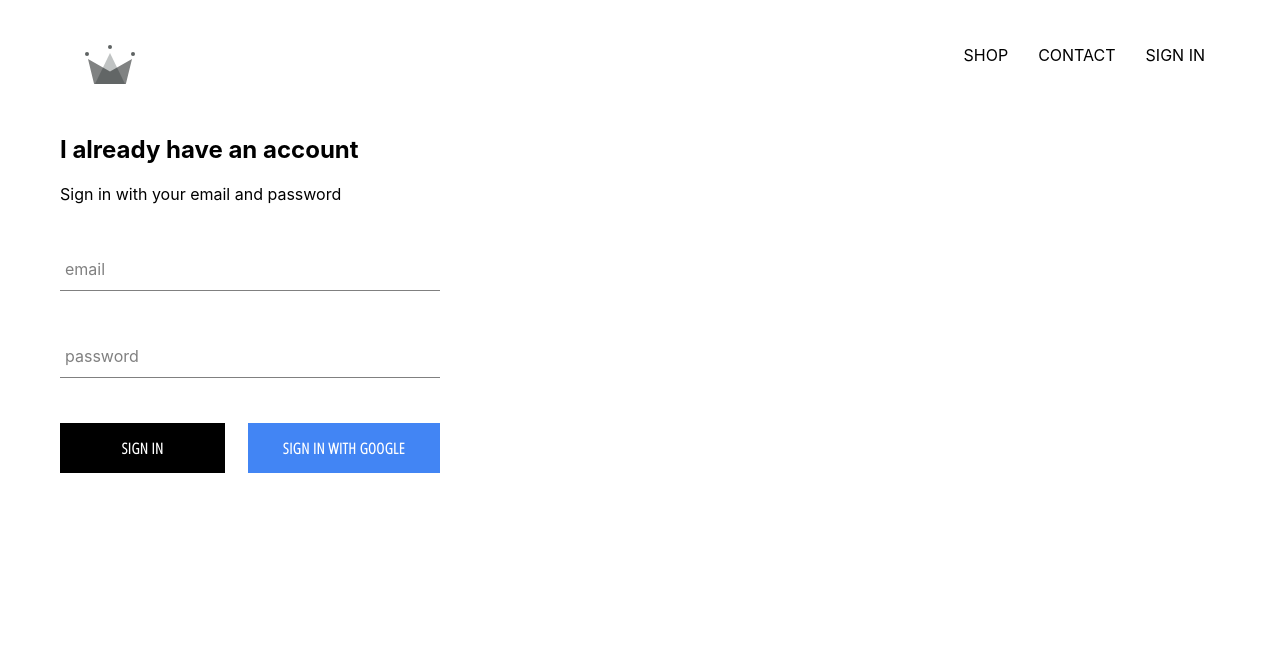
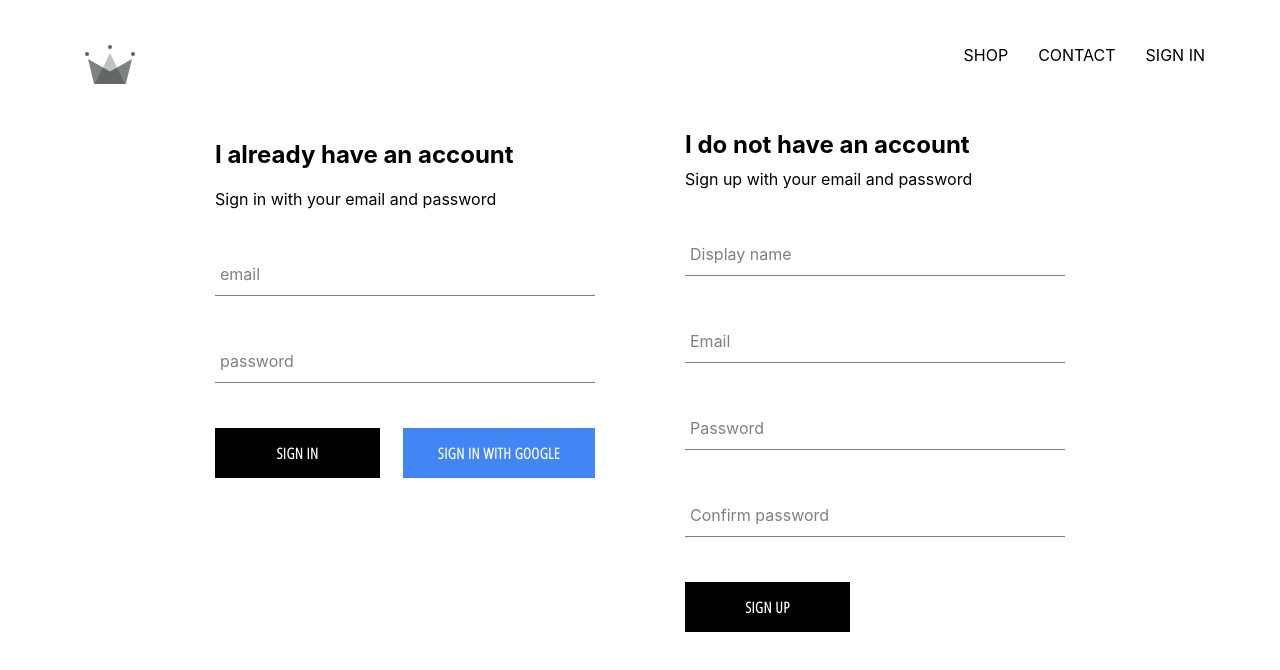
Before and after one commit to costeira95/crwn-clothing, a React (Create React App) app: page /signin in a window 1280 px wide. Shown: the top 670 px of the page. Built offline with nearby package versions, Linux system fonts and the light colour scheme; no server answers.

Commit message:
implemented firebase utils, included ability to store authenticated users into firestore database

```diff
--- a/src/App.js
+++ b/src/App.js
@@ -7,7 +7,7 @@
 import ShopPage from "./pages/shop/shop.component";
 import Header from "./components/header/header.component";
 import SignInAndSignUpPage from "./pages/sign-in-and-sign-up/sign-in-and-sign-up.component";
-import { auth } from "./firebase/firebase.utils";
+import { auth, createUserProfileDocument } from "./firebase/firebase.utils";
 
 class App extends React.Component {
   constructor() {
@@ -21,8 +21,21 @@
   unsubscribeFromAuth = null;
 
   componentDidMount() {
-    this.unsubscribeFromAuth =  auth.onAuthStateChanged(user => {
-      this.setState({ currentUser: user });
+    this.unsubscribeFromAuth =  auth.onAuthStateChanged(async userAuth => {
+      if(userAuth) {
+        const userRef = await createUserProfileDocument(userAuth);
+
+        userRef.onSnapshot(snapShot => {
+          this.setState({
+            currentUser: {
+              id: snapShot.id,
+              ...snapShot.data()
+            }
+          });
+        });
+      } else {
+        this.setState({ currentUser: userAuth });
+      }
     })
   }
 
--- /dev/null
+++ b/src/components/sign-up/sign-up.component.jsx
@@ -0,0 +1,104 @@
+import React from "react";
+
+import FormInput from "../form-input/form-input.component";
+import CustomButton from "../custom-button/custom-button.component";
+
+import { auth , createUserProfileDocument } from "../../firebase/firebase.utils";
+
+import "./sign-up.styles.scss";
+
+class SignUp extends React.Component {
+  constructor() {
+    super();
+
+    this.state = {
+      displayName: "",
+      email: "",
+      password: "",
+      confirmPassword: "",
+    }
+  }
+
+  handleSubmit = async event => {
+    event.preventDefault();
+    const { displayName, email, password, confirmPassword } = this.state;
+
+    if(password !== confirmPassword) {
+      alert("passwords don't match");
+      return;
+    }
+
+    try {
+      const { user } = await auth.createUserWithEmailAndPassword(email, password);
+      await createUserProfileDocument(user, { displayName });
+
+      this.setState({
+        displayName: "",
+        email: "",
+        password: "",
+        confirmPassword: "",
+      });
+
+    } catch (error) {
+      console.error(error);
+    }
+  }
+
+  handleChange = event => {
+    const { name, value } = event.target;
+    this.setState({ [name]: value });
+  }
+
+  render() {
+
+    const { displayName, email, password, confirmPassword } = this.state;
+
+    return (
+      <div className="sign-up">
+        <h2 className="title">I do not have an account</h2>
+        <span>Sign up with your email and password</span>
+        <form className="sign-up-form" onSubmit={this.handleSubmit}>
+          <FormInput
+             type="text"
+             name="displayName"
+             value={displayName}
+             onChange={this.handleChange}
+             label="Display name"
+             required
+          />
+
+          <FormInput
+             type="email"
+             name="email"
+             value={email}
+             onChange={this.handleChange}
+             label="Email"
+             required
+          />
+
+          <FormInput
+             type="password"
+             name="password"
+             value={password}
+             onChange={this.handleChange}
+             label="Password"
+             required
+          />
+
+          <FormInput
+             type="password"
+             name="confirmPassword"
+             value={confirmPassword}
+             onChange={this.handleChange}
+             label="Confirm password"
+             required
+          />
+
+          <CustomButton type="submit">SIGN UP</CustomButton>
+        </form>
+      </div>
+    )
+  }
+}
+
+export default SignUp;
--- /dev/null
+++ b/src/components/sign-up/sign-up.styles.scss
@@ -0,0 +1,9 @@
+.sign-up {
+  display: flex;
+  flex-direction: column;
+  width: 380px;
+
+  .title {
+    margin: 10px 0;
+  }
+}
--- a/src/firebase/firebase.utils.js
+++ b/src/firebase/firebase.utils.js
@@ -13,6 +13,31 @@
   measurementId: "G-R1PX8RMS95"
 };
 
+export const createUserProfileDocument = async (userAuth, additionalData) => {
+  if(!userAuth) return;
+
+  const userRef = firestore.doc(`/users/${userAuth.uid}`);
+  const snapShot = await userRef.get();
+
+  if(!snapShot.exists) {
+    const { displayName, email } = userAuth;
+    const createdAt = new Date();
+
+    try {
+      await userRef.set({
+        displayName,
+        email,
+        createdAt,
+        ...additionalData
+      });
+    } catch (error) {
+      console.log("error creating user", error.message);
+    }
+  }
+
+  return userRef;
+}
+
 firebase.initializeApp(config);
 
 export const auth = firebase.auth();
--- a/src/pages/sign-in-and-sign-up/sign-in-and-sign-up.component.jsx
+++ b/src/pages/sign-in-and-sign-up/sign-in-and-sign-up.component.jsx
@@ -1,10 +1,12 @@
 import React from "react";
 import SignIn from "../../components/sign-in/sign-in.component";
+import SignUp from "../../components/sign-up/sign-up.component";
 import "./sign-in-and-sign-up.styles.scss";
 
 const SignInAndSignUpPage = () => (
   <div className="sign-in-and-sign-up">
     <SignIn />
+    <SignUp />
   </div>
 );
 
--- a/src/pages/sign-in-and-sign-up/sign-in-and-sign-up.styles.scss
+++ b/src/pages/sign-in-and-sign-up/sign-in-and-sign-up.styles.scss
@@ -0,0 +1,6 @@
+.sign-in-and-sign-up {
+   width: 850px;
+   display: flex;
+   justify-content: space-between;
+    margin: 30px auto;
+}
```
